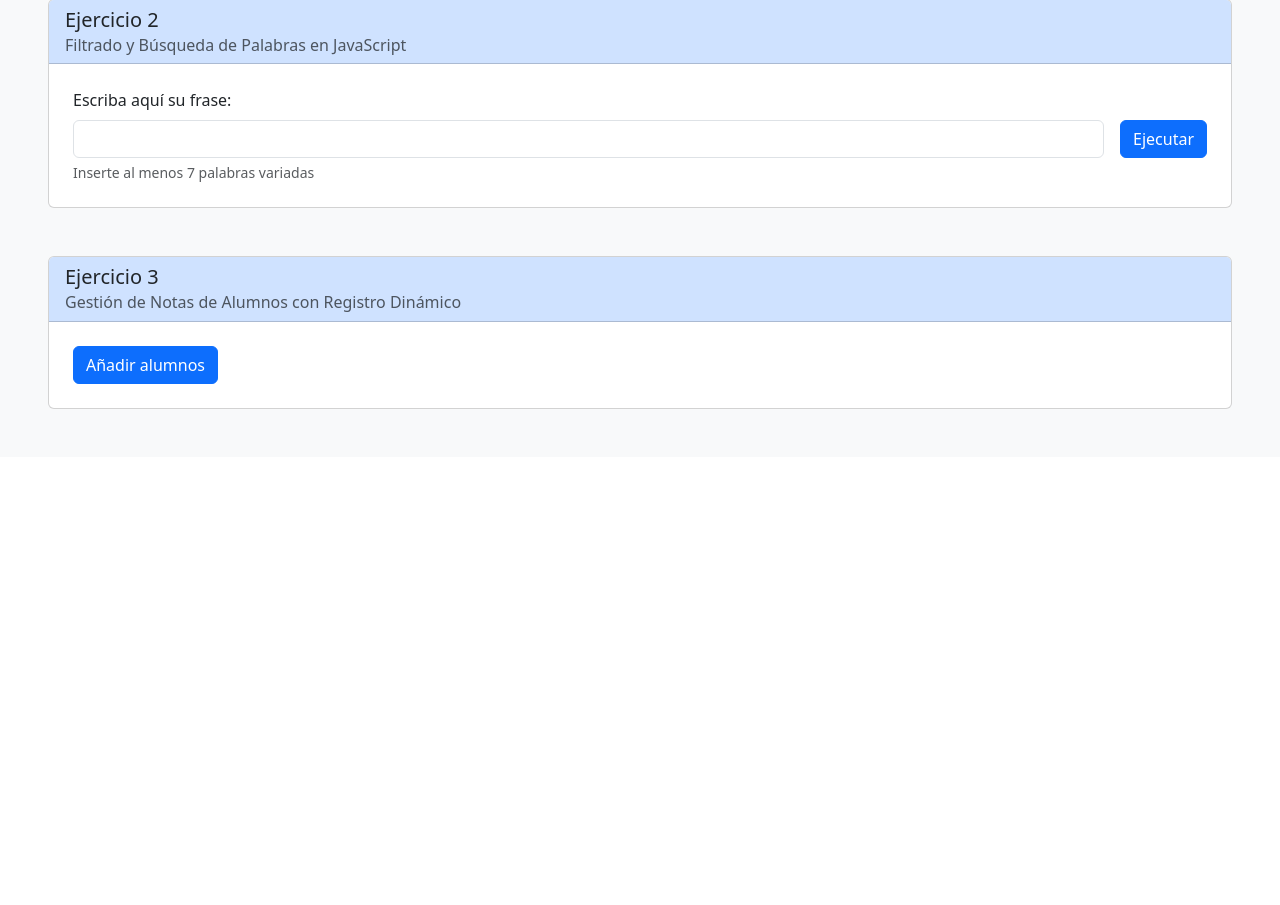
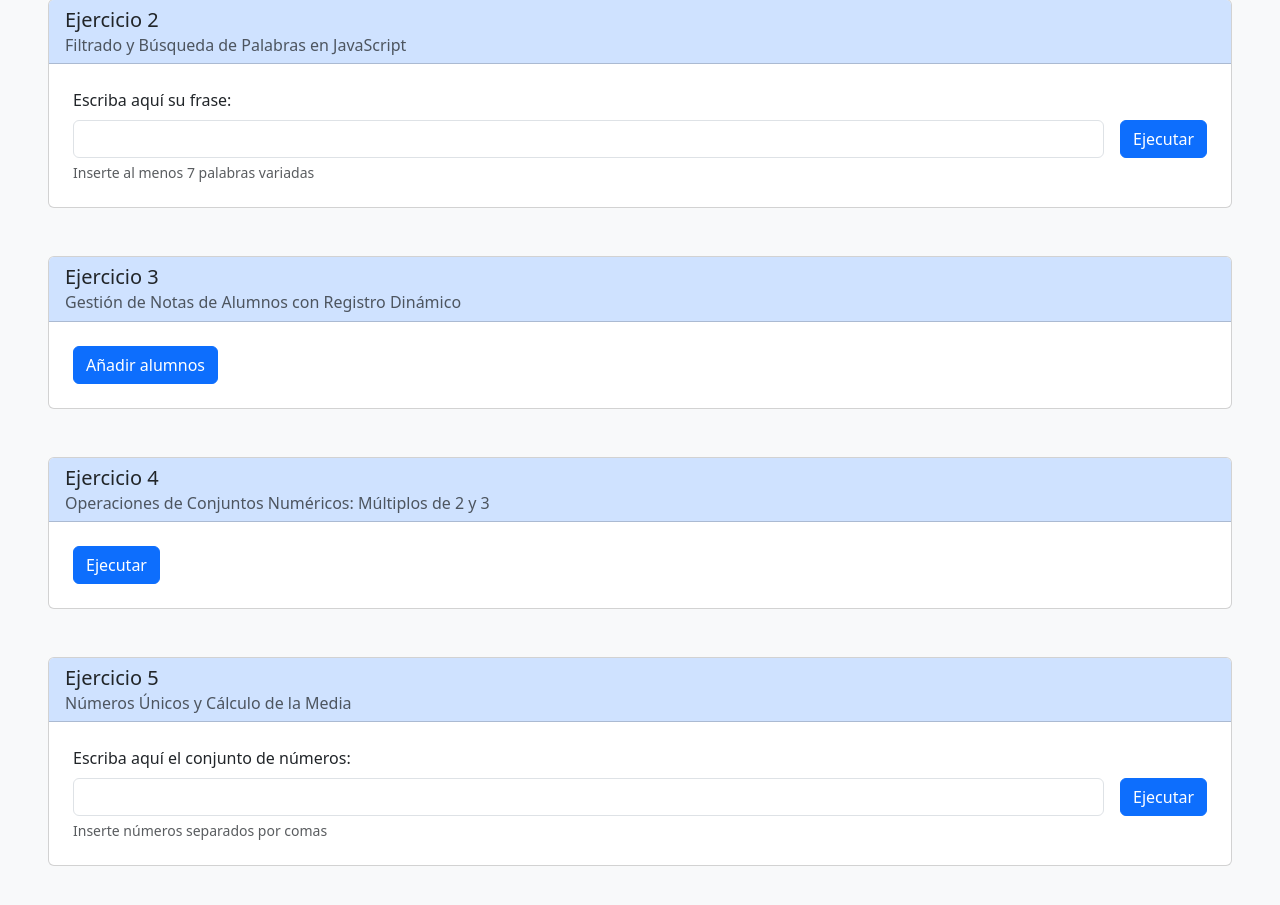
Before and after one commit to david-perez-2357/JavaScriptEvaluableExercise, a plain HTML site: page index.html in a window 1280 px wide. Shown: the part 701-1606 px from the top of the page. Before the commit the page ends 1206 px from the top, so only its background shows below. Drawn offline with nearby package versions, Linux system fonts and the light colour scheme.

Commit message:
✨ Done exercise 4 and 5

```diff
--- a/exercises.js
+++ b/exercises.js
@@ -127,6 +127,22 @@ function appendToTable(data, table) {
 
 function sortObjectArrayByKey(array, key) {
     return array.sort((a, b) => a[key].localeCompare(b[key]));
+}
+
+function unionArrays(array1, array2) {
+    return array1.concat(array2);
+}
+
+function intersectionArrays(array1, array2) {
+    return array1.filter((value) => array2.includes(value));
+}
+
+function differenceArrays(array1, array2) {
+    return array1.filter((value) => !array2.includes(value));
+}
+
+function excludeSameValues(array1, array2) {
+    return differenceArrays(unionArrays(array1, array2), intersectionArrays(array1, array2));
 }
 
 //-------------------- EXERCISES --------------------//
@@ -376,6 +392,65 @@ function exercise3SearchStudent() {
     }
 }
 
+function exercise4() {
+    const multiplesOfTwo = [];
+    const multiplesOfThree = [];
+
+    for (let i = 1; i <= 30; i++) {
+        if (i % 2 === 0) {
+            multiplesOfTwo.push(i);
+        }
+
+        if (i % 3 === 0) {
+            multiplesOfThree.push(i);
+        }
+    }
+
+    // Union of multiples of two and three
+    const union = unionArrays(multiplesOfTwo, multiplesOfThree);
+
+    // Intersection of multiples of two and three
+    const intersection = intersectionArrays(multiplesOfTwo, multiplesOfThree);
+
+    // Difference of multiples of two and three
+    const difference = differenceArrays(multiplesOfTwo, multiplesOfThree);
+
+    // Difference of multiples of three and two
+    const difference2 = differenceArrays(multiplesOfThree, multiplesOfTwo);
+
+    // Exclude same values of multiples of two and three
+    const exclude = excludeSameValues(multiplesOfTwo, multiplesOfThree);
+
+    alertContainerFor(4).innerHTML =
+        AlertSuccess('Union', union.join(', '), 'bi-emoji-laughing-fill')
+        + AlertSuccess('Intersección', intersection.join(', '), 'bi-emoji-laughing-fill')
+        + AlertSuccess('Diferencia con multiplos de dos', difference.join(', '), 'bi-emoji-laughing-fill')
+        + AlertSuccess('Diferencia con multiplos de tres', difference2.join(', '), 'bi-emoji-laughing-fill')
+        + AlertSuccess('Excluir iguales', exclude.join(', '), 'bi-emoji-laughing-fill');
+
+    alertContainerFor(4).classList.remove('d-none');
+}
+
+function exercise5() {
+    const numbers = inputFor(5).value;
+    const numbersArray = numbers.split(',').map((number) => parseInt(number));
+    const allNumbers = numbersArray.every((number) => number > 0);
+
+    validateInput(allNumbers, inputFor(5));
+    toggleTextColor(inputInfoFor(5), allNumbers);
+
+    // Only numbers that appear once
+    const uniqueNumbers = numbersArray.filter((number) => numbersArray.indexOf(number) === numbersArray.lastIndexOf(number));
+    const numberSum = uniqueNumbers.reduce((prev, number) => prev + number, 0);
+    const average = (numberSum / uniqueNumbers.length).toFixed(2);
+
+    alertContainerFor(5).innerHTML =
+        AlertSuccess('Numeros únicos', uniqueNumbers.join(', '), 'bi-inboxes-fill')
+        + AlertSuccess('Promedio', average, 'bi-globe');
+
+    alertContainerFor(5).classList.remove('d-none');
+}
+
 //-------------------- EVENT LISTENERS --------------------//
 inputFor(1).addEventListener('input', function (event) {
     resetElementClasses(event.target, 'form-control');
--- a/index.html
+++ b/index.html
@@ -14,7 +14,7 @@
         }
     </style>
 </head>
-<body class="m-0 mb-5">
+<body class="m-0">
     <div class="w-100 border-bottom  shadow p-5 gap-3 d-flex justify-content-center align-items-center flex-column">
         <div class="d-flex justify gap-3 justify-content-center align-items-center">
             <img src="safa_mini.png" style="width: 50px">
@@ -49,7 +49,7 @@
         </ul>
     </div>
 
-    <main class="p-sm-5 p-3 pt-5 w-100 bg-light">
+    <main class="p-sm-5 p-3 pt-5 w-100 bg-light pb-5">
         <h1 class="mb-3">Ejercicios</h1>
         <div class="btn-group mb-5" role="group" aria-label="Basic outlined example">
             <a href="#Ejercicio1" type="button" class="btn btn-outline-primary">
@@ -173,6 +173,40 @@
                     <div class="d-flex gap-1 flex-column d-none alertContainer" id="Ejercicio3Results"></div>
                 </div>
             </div>
+
+            <div class="card w-100" id="Ejercicio4">
+                <div class="card-header bg-primary-subtle">
+                    <h5 class="card-title">Ejercicio 4</h5>
+                    <h6 class="card-subtitle text-body-secondary">Operaciones de Conjuntos Numéricos: Múltiplos de 2 y 3</h6>
+                </div>
+                <div class="card-body p-4">
+                    <div class="w-100">
+                        <button class="btn btn-primary" onclick="exercise4()">Ejecutar</button>
+                    </div>
+                    <div class="d-flex gap-1 flex-column d-none alertContainer" id="Ejercicio4Results"></div>
+                </div>
+            </div>
+
+            <div class="card w-100" id="Ejercicio5">
+                <div class="card-header bg-primary-subtle">
+                    <h5 class="card-title">Ejercicio 5</h5>
+                    <h6 class="card-subtitle text-body-secondary">Números Únicos y Cálculo de la Media</h6>
+                </div>
+                <div class="card-body p-4">
+                    <div class="w-100">
+                        <label for="ejercicio2Input" class="form-label mb-2">Escriba aquí el conjunto de números:</label>
+                        <div class="d-flex gap-3">
+                            <input id="ejercicio5Input" type="text"  class="form-control">
+                            <button class="btn btn-primary" onclick="exercise5()">Ejecutar</button>
+                        </div>
+
+                        <div class="form-text" id="ejercicio5InputInfo">
+                            Inserte números separados por comas
+                        </div>
+                    </div>
+                    <div class="d-flex gap-1 flex-column d-none alertContainer" id="Ejercicio5Results"></div>
+                </div>
+            </div>
         </div>
 
     </main>
```
